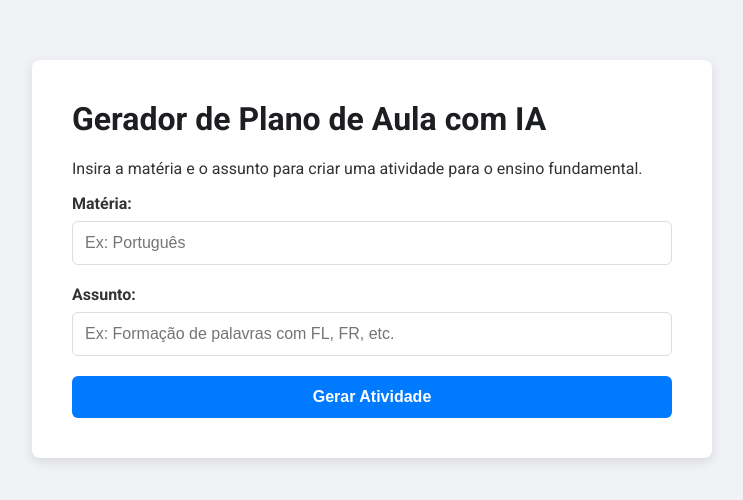
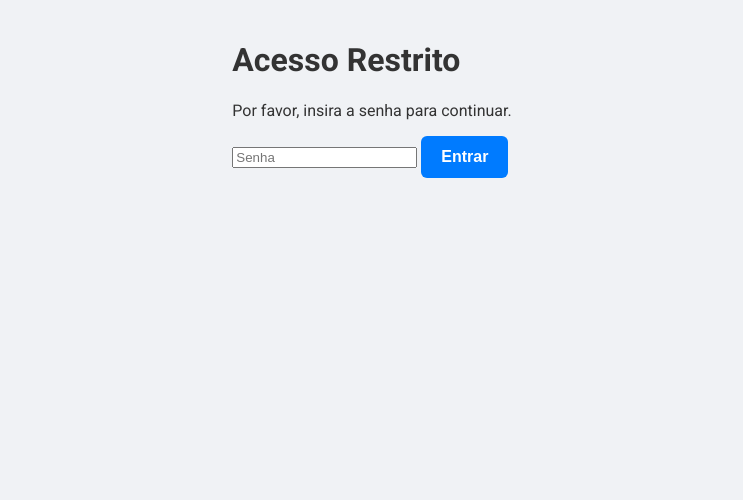
Before and after one commit to caianolopes/aula, a plain HTML site: page index.html in a window 1280 px wide. Shown: the whole page, without its empty margins (268-1011 px from the left). Drawn offline with Linux system fonts and the light colour scheme.

Commit message:
Update index.html

```diff
--- a/index.html
+++ b/index.html
@@ -11,7 +11,17 @@
 </head>
 <body>
 
-    <div class="container">
+    <div id="tela-senha">
+        <h1>Acesso Restrito</h1>
+        <p>Por favor, insira a senha para continuar.</p>
+        <form id="form-senha">
+            <input type="password" id="input-senha" placeholder="Senha" required>
+            <button type="submit">Entrar</button>
+            <p id="erro-senha" class="hidden">Senha incorreta!</p>
+        </form>
+    </div>
+
+    <div class="container hidden" id="app-container">
         <div id="tela-inicial">
             <h1>Gerador de Plano de Aula com IA</h1>
             <p>Insira a matéria e o assunto para criar uma atividade para o ensino fundamental.</p>
```
